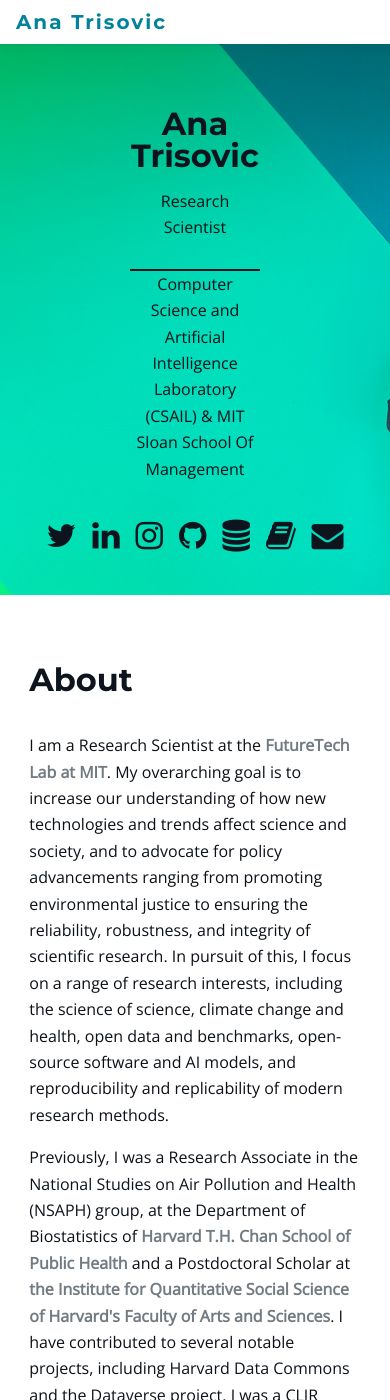
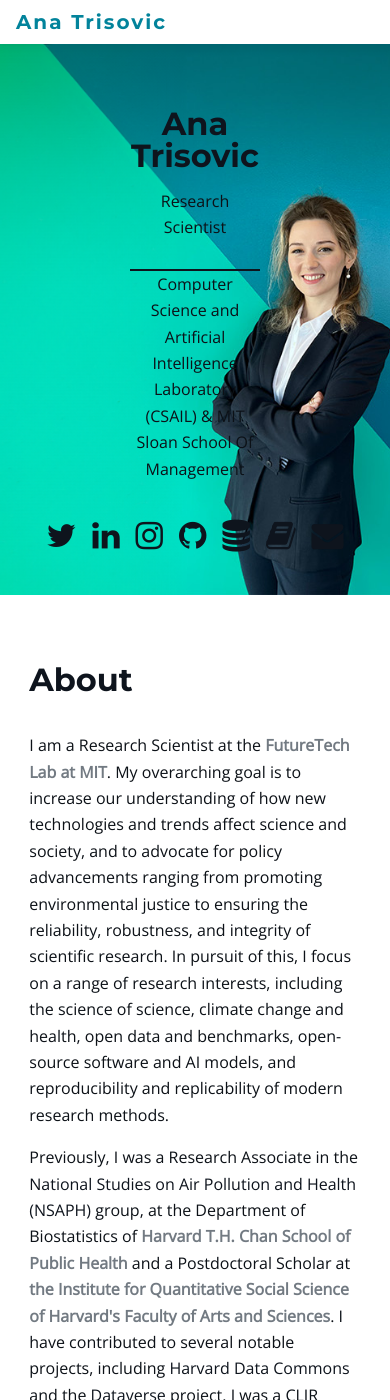
Before and after one commit to atrisovic/anatrisovic.github.io, a Jekyll site: the page built from index.html, in a window 390 px wide and 1400 px high. Built offline with Jekyll 4.4.1, drawn with Linux system fonts in a browser that asks for light colours.

Commit message:
fix banner view

```diff
--- a/assets/css/main.css
+++ b/assets/css/main.css
@@ -3186,6 +3186,13 @@ body {
 	text-align: center;
 }
 
+/* Media query for smaller screens */
+@media (max-width: 768px) { /* Adjust 768px as needed for your breakpoint */
+    #banner {
+        background-position: 65% top; /* Focus on the right side of the image */
+    }
+}
+
 #banner-alt {
 	padding: 14em 0 15em 0;
 	background-image: url(../../images/img23.png);
--- a/index.html
+++ b/index.html
@@ -93,7 +93,6 @@ title: Home
 <!-- Two -->
 <h1>Resources</h1>
 <section id="two" class="wrapper style1 special">
-  <div class="inner">
     <table class="responsive-table">
       <tr>
         <td><a href="https://futuretech.mit.edu/team/ana-trisovic" class="white">My FutureTech page</a></td>
@@ -108,7 +107,6 @@ title: Home
         <td><a href="docs/Ana-Trisovic.png" class="white">My Photo</a></td>
       </tr>
     </table>
-  </div>
 </section>
 
 <!-- Three -->
```
